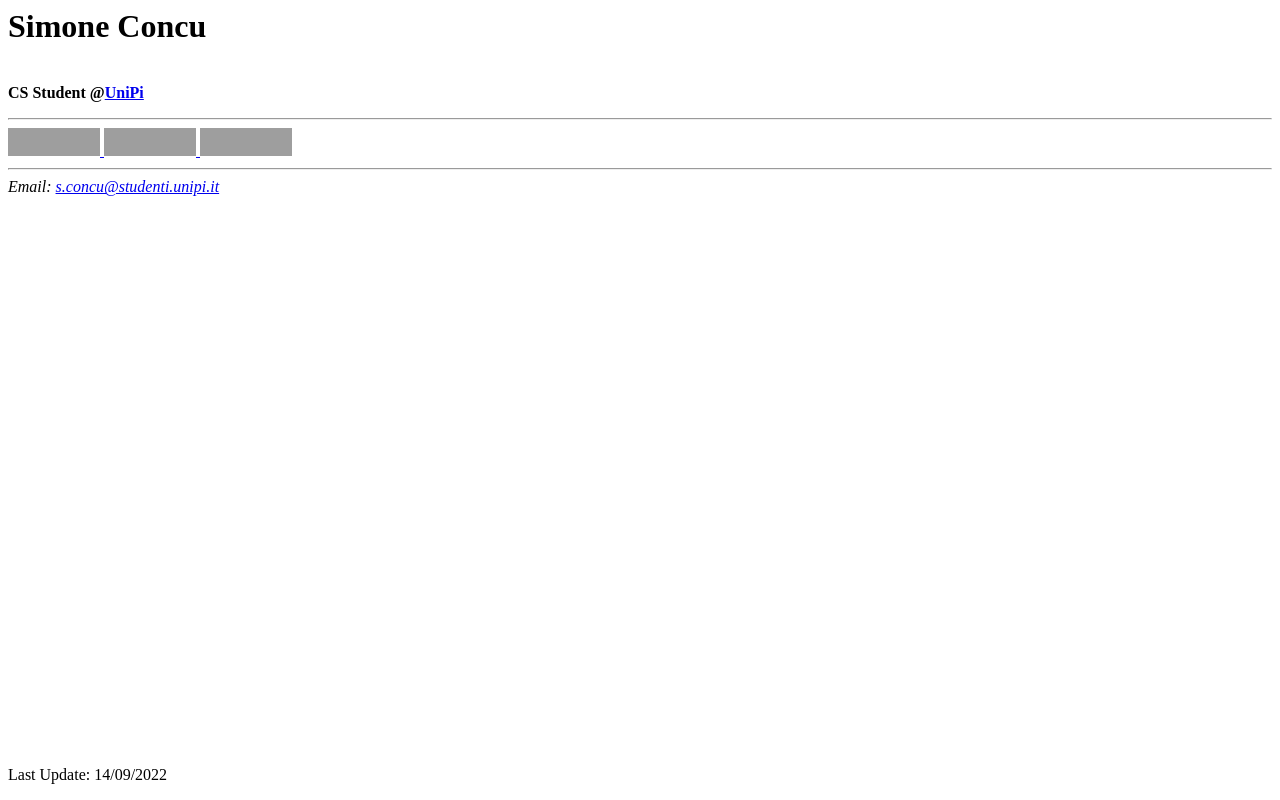
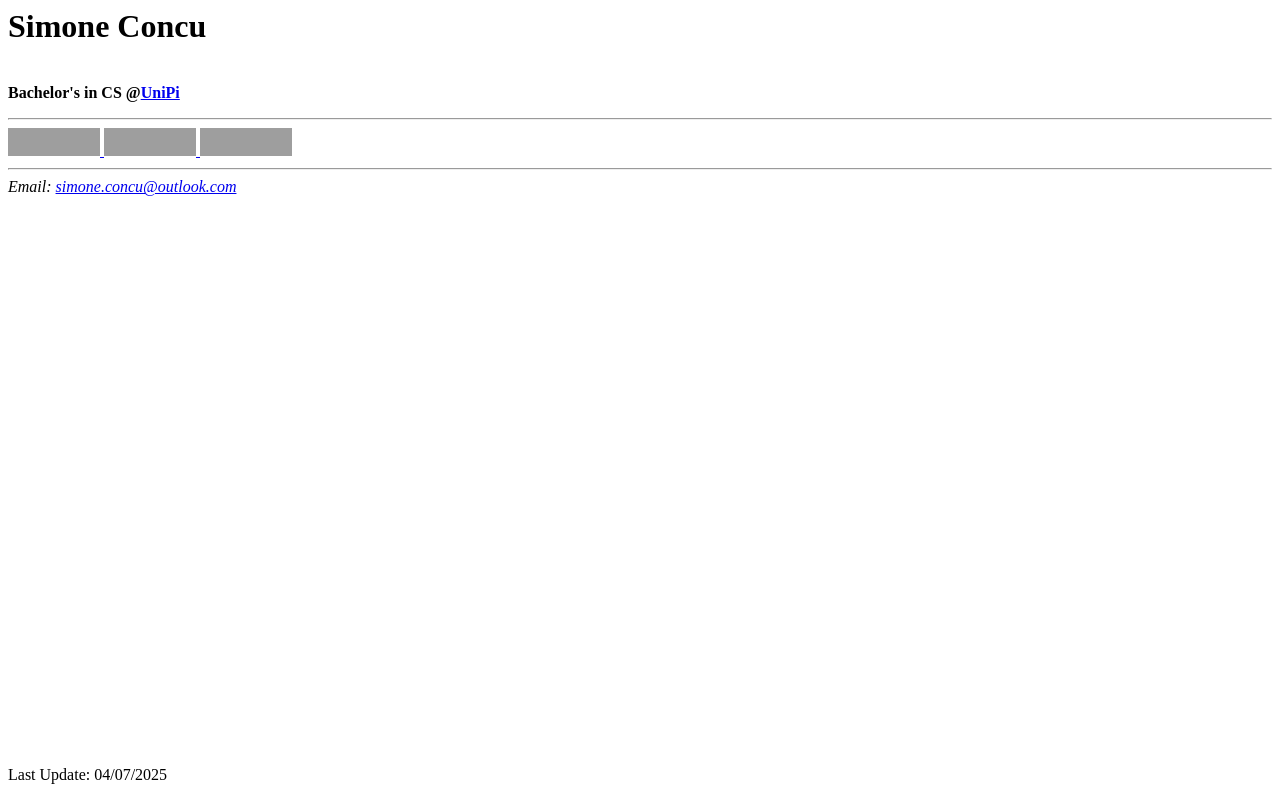
Before and after one commit to Simok99/Simok99.github.io, a plain HTML site: page index.html in a window 1280 px wide. Drawn offline with Linux system fonts and the light colour scheme; grey boxes are pictures that could not be loaded.

Commit message:
Updated infos

```diff
--- a/index.html
+++ b/index.html
@@ -4,7 +4,7 @@
     </head>
     <body>
         <h1>Simone Concu</h1>
-        <p><br><b>CS Student @<a href="https://di.unipi.it">UniPi</a></b></p>
+        <p><br><b>Bachelor's in CS @<a href="https://di.unipi.it">UniPi</a></b></p>
         <hr>
         <a href="https://github.com/Simok99">
         <img src="https://img.shields.io/badge/GitHub-100000?style=for-the-badge&logo=github&logoColor=white" width="92"
@@ -19,7 +19,7 @@
                 height="28">
         </a>
         <hr>
-        <address>Email: <a href="mailto:s.concu@studenti.unipi.it">s.concu@studenti.unipi.it</a></address>
-        <p style="position: fixed; text-align:left; width: 100%; bottom: 0px;">Last Update: 14/09/2022</p>
+        <address>Email: <a href="mailto:simone.concu@outlook.com">simone.concu@outlook.com</a></address>
+        <p style="position: fixed; text-align:left; width: 100%; bottom: 0px;">Last Update: 04/07/2025</p>
     </body>
 </html>
```
